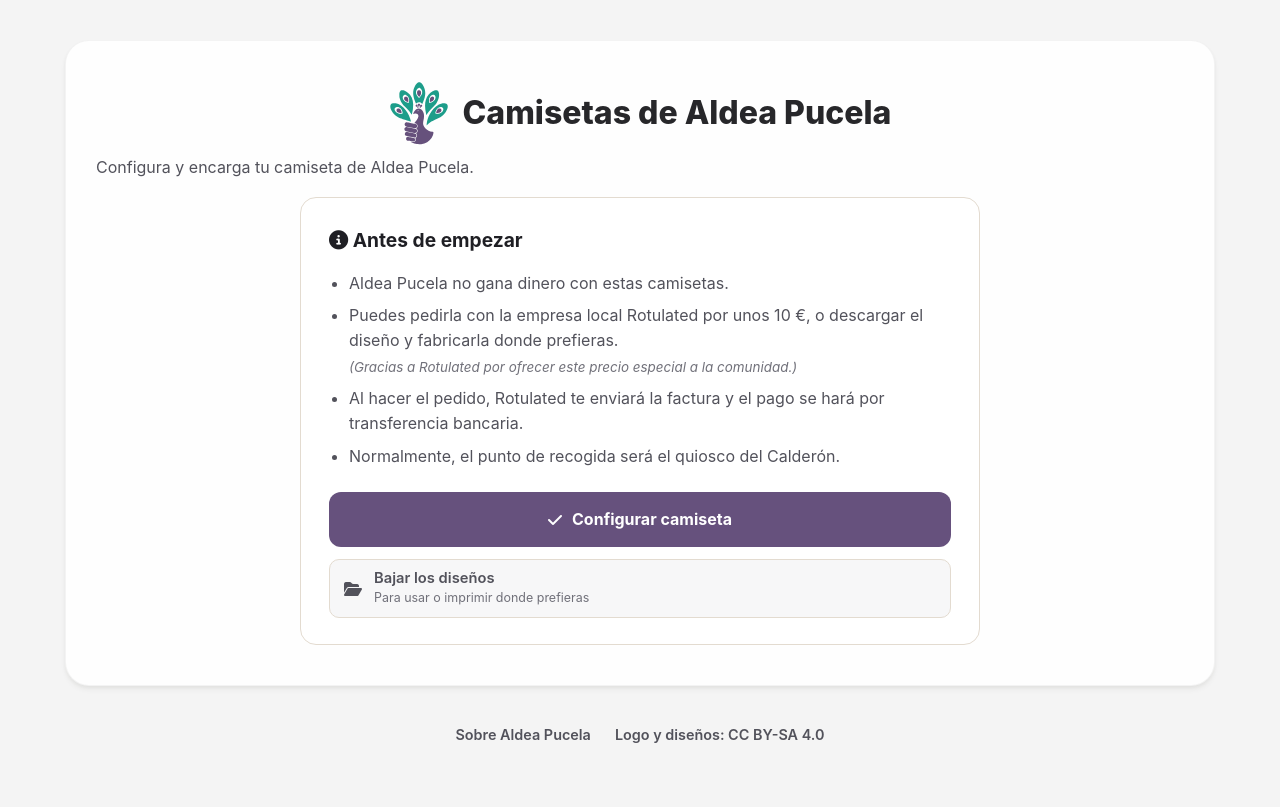
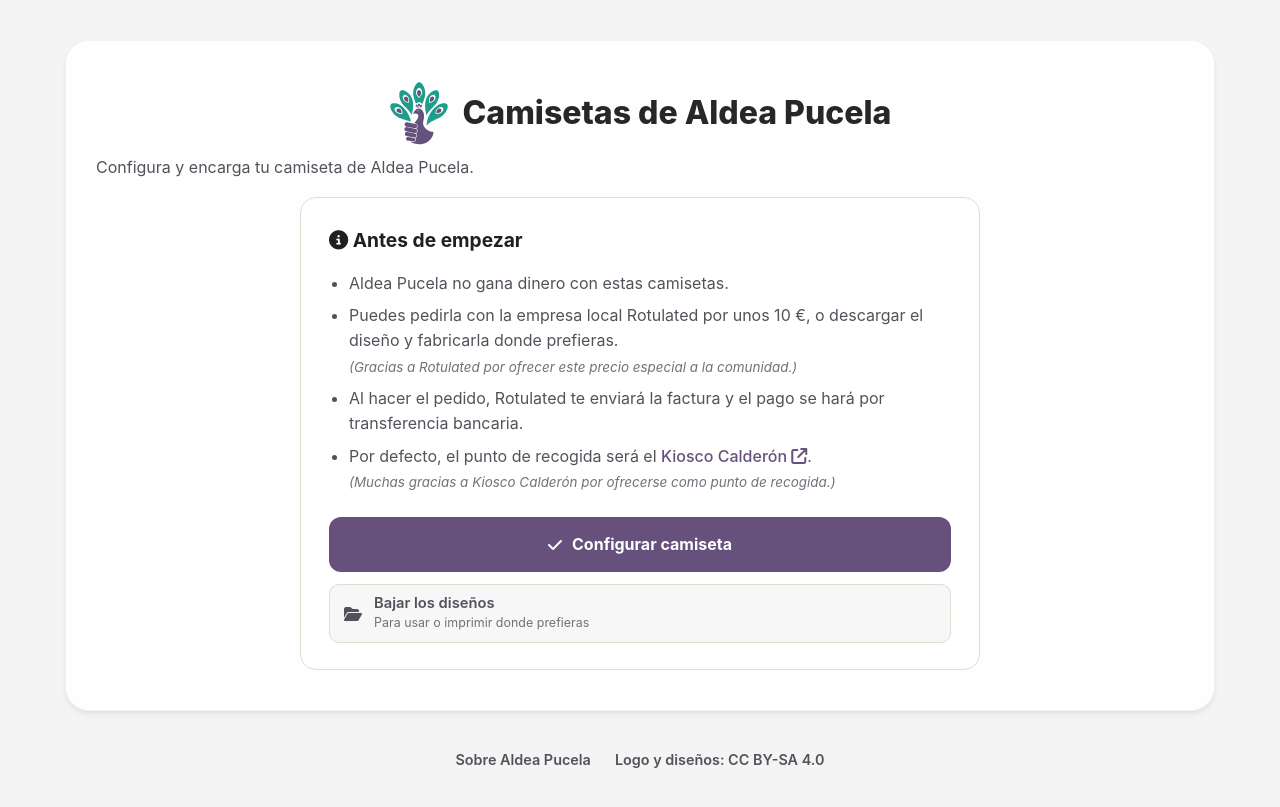
Before and after one commit to aldeapucela/web, a Jekyll site: the page built from camisetas.html, in a window 1280 px wide. Shown: the top 807 px of the page. Built offline with Jekyll 4.4.1, drawn with Linux system fonts in a browser that asks for light colours; comment, search, counter and statistics services are not loaded.

Commit message:
Aclara la recogida en Kiosco Calderón

```diff
--- a/camisetas.html
+++ b/camisetas.html
@@ -265,6 +265,15 @@
     color: var(--text-muted);
   }
 
+  .cfg-pickup-link,
+  .cfg-modal-disclaimer a {
+    color: var(--color-primary);
+    font-weight: 600;
+    text-decoration: underline;
+    text-decoration-thickness: 1px;
+    text-underline-offset: 2px;
+  }
+
   .cfg-intro-actions {
     display: flex;
     flex-direction: column;
@@ -630,7 +639,7 @@
     <li>Aldea Pucela no gana dinero con estas camisetas.</li>
     <li>Puedes pedirla con la empresa local Rotulated por unos 10&nbsp;€, o descargar el diseño y fabricarla donde prefieras.<span class="cfg-intro-thanks">(Gracias a Rotulated por ofrecer este precio especial a la comunidad.)</span></li>
     <li>Al hacer el pedido, Rotulated te enviará la factura y el pago se hará por transferencia bancaria.</li>
-    <li>Normalmente, el punto de recogida será el quiosco del Calderón.</li>
+    <li>Por defecto, el punto de recogida será el <a class="cfg-pickup-link cfg-map-link" href="https://www.openstreetmap.org/search?query=Quiosco+Calder%C3%B3n&amp;zoom=19&amp;minlon=-4.725987911224366&amp;minlat=41.653010150744116&amp;maxlon=-4.722179174423219&amp;maxlat=41.654593372129376#map=19/41.653818/-4.724191" target="_blank" rel="noopener" aria-label="Abrir la ubicación de Kiosco Calderón en el mapa">Kiosco Calderón <i class="fa-solid fa-arrow-up-right-from-square" aria-hidden="true"></i></a>.<span class="cfg-intro-thanks">(Muchas gracias a Kiosco Calderón por ofrecerse como punto de recogida.)</span></li>
   </ul>
   <div class="cfg-intro-actions">
     <button class="cfg-intro-ok" id="cfg-intro-ok">
@@ -847,7 +856,7 @@
           <i class="fa-brands fa-whatsapp" aria-hidden="true"></i>
           Enviar pedido por WhatsApp
         </button>
-        <p class="cfg-modal-disclaimer">Te redirigiremos al WhatsApp de Rotulated. La gestión posterior del pedido se hará directamente entre tú y la empresa.</p>
+        <p class="cfg-modal-disclaimer">Te redirigiremos al WhatsApp de Rotulated. La gestión posterior del pedido se hará directamente entre tú y la empresa. Por defecto, la recogida se hará en <a class="cfg-map-link" href="https://www.openstreetmap.org/search?query=Quiosco+Calder%C3%B3n&amp;zoom=19&amp;minlon=-4.725987911224366&amp;minlat=41.653010150744116&amp;maxlon=-4.722179174423219&amp;maxlat=41.654593372129376#map=19/41.653818/-4.724191" target="_blank" rel="noopener" aria-label="Abrir la ubicación de Kiosco Calderón en el mapa">Kiosco Calderón</a>.</p>
       </li>
     </ol>
     <button class="cfg-modal-cancel" id="cfg-modal-cancel">Cancelar</button>
@@ -859,6 +868,20 @@
   'use strict';
 
   var WHATSAPP = '34698941605';
+  var MAPS_OSM = 'https://www.openstreetmap.org/search?query=Quiosco+Calder%C3%B3n&zoom=19&minlon=-4.725987911224366&minlat=41.653010150744116&maxlon=-4.722179174423219&maxlat=41.654593372129376#map=19/41.653818/-4.724191';
+  var MAPS_IOS = 'https://maps.apple.com/?daddr=Calle%20Angustias%202%2C%2047003%20Valladolid';
+  var MAPS_ANDROID = 'geo:0,0?q=Kiosco%20Calder%C3%B3n%2C%20Calle%20Angustias%202%2C%2047003%20Valladolid';
+
+  function prepararEnlacesMapa() {
+    var ua = navigator.userAgent || '';
+    var destino = /Android/i.test(ua) ? MAPS_ANDROID : (/iPhone|iPad|iPod/i.test(ua) ? MAPS_IOS : MAPS_OSM);
+    document.querySelectorAll('.cfg-map-link').forEach(function (enlace) {
+      enlace.href = destino;
+      if (destino !== MAPS_OSM) enlace.removeAttribute('target');
+    });
+  }
+
+  prepararEnlacesMapa();
 
   // El layout de página inicializa Matomo; esta función deja los hitos del
   // configurador agrupados sin enviar datos personales.
```
